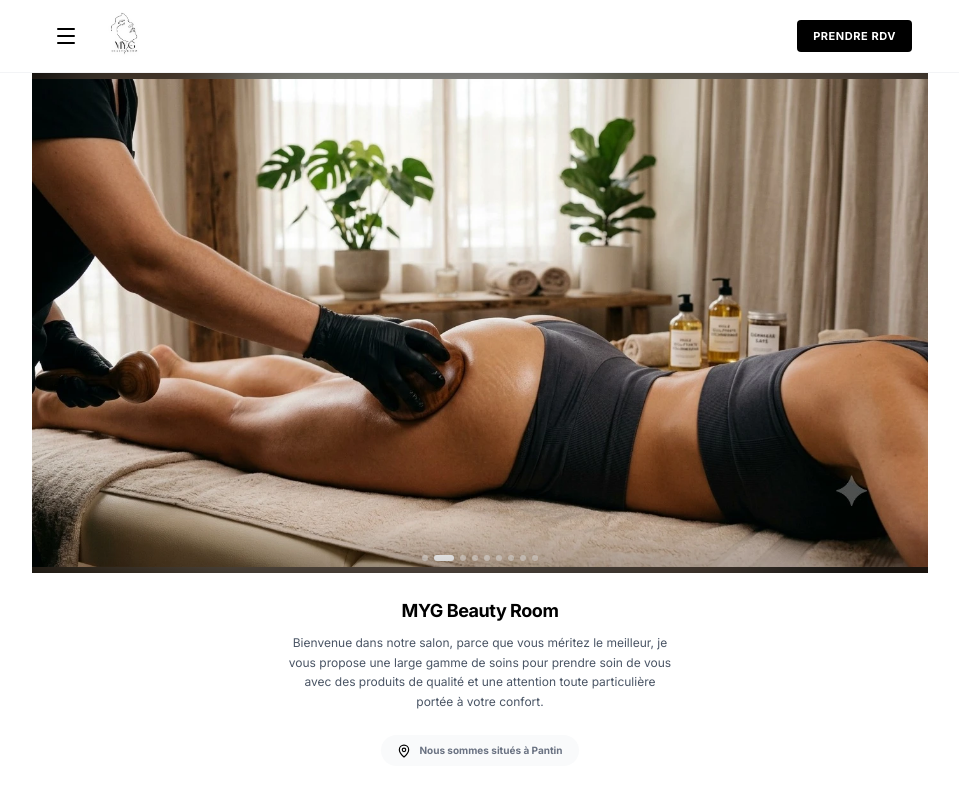
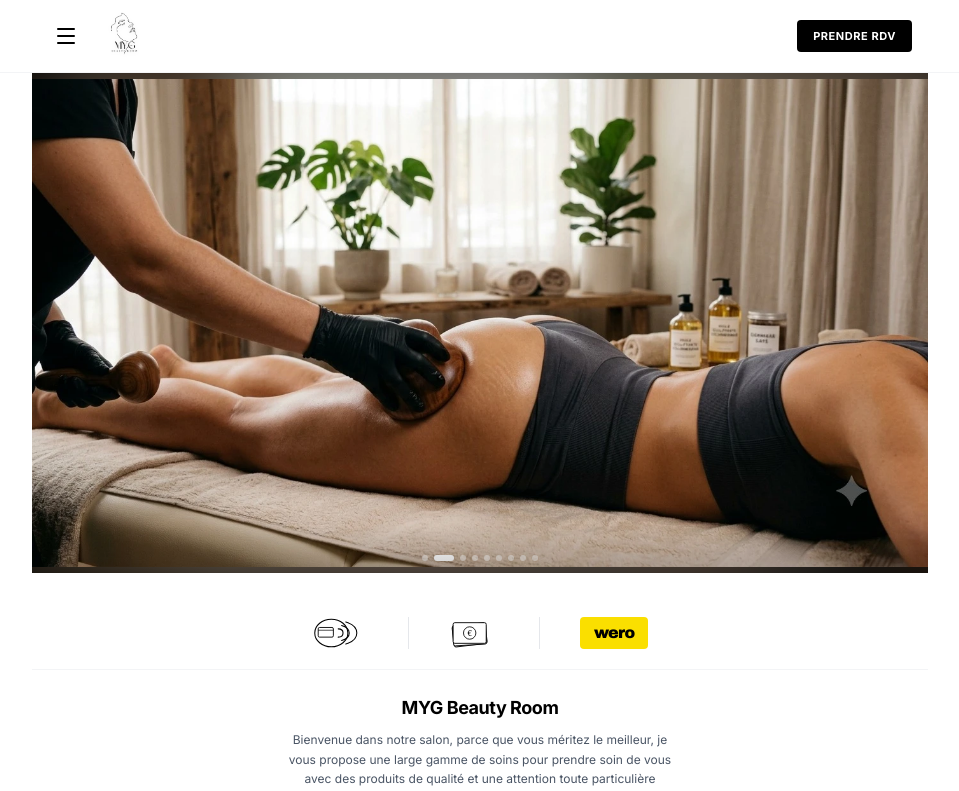
Before and after one commit to mariemicheleagbogba-byte/MYG, a React (Vite) app: page / in a window 1280 px wide. Shown: the top 791 px of the page, without its empty margins (160-1119 px from the left). Built offline with nearby package versions, Linux system fonts and the light colour scheme.

Commit message:
Add payment methods bar between carousel and title

```diff
--- a/src/components/WelcomeSection.tsx
+++ b/src/components/WelcomeSection.tsx
@@ -108,6 +108,41 @@ export default function WelcomeSection() {
 
         {/* Subtle gradient bottom fade */}
         <div className="absolute bottom-0 left-0 right-0 h-12 bg-gradient-to-t from-black/20 to-transparent pointer-events-none" />
+      </div>
+
+      {/* Barre moyens de paiement */}
+      <div className="w-full py-4 px-6 bg-white border-b border-gray-100 flex items-center justify-center gap-6 sm:gap-10 mb-6">
+        {/* Paiement sans contact */}
+        <svg viewBox="0 0 82 58" fill="none" xmlns="http://www.w3.org/2000/svg" className="h-10 w-auto">
+          <ellipse cx="28" cy="29" rx="24" ry="20" stroke="black" strokeWidth="1.5" fill="none"/>
+          <rect x="9" y="21" width="22" height="14" rx="2" stroke="black" strokeWidth="1.3" fill="none"/>
+          <line x1="9" y1="25" x2="31" y2="25" stroke="black" strokeWidth="1"/>
+          <path d="M38 23 C42 23 45 25.5 45 29 C45 32.5 42 35 38 35" stroke="black" strokeWidth="1.5" fill="none" strokeLinecap="round"/>
+          <path d="M43 18 C50 20 54 24 54 29 C54 34 50 38 43 40" stroke="black" strokeWidth="1.5" fill="none" strokeLinecap="round"/>
+          <path d="M49 13 C59 16 65 22 65 29 C65 36 59 42 49 45" stroke="black" strokeWidth="1.5" fill="none" strokeLinecap="round"/>
+        </svg>
+
+        <div className="w-px h-8 bg-gray-200 flex-shrink-0" />
+
+        {/* Espèces */}
+        <svg viewBox="0 0 72 58" fill="none" xmlns="http://www.w3.org/2000/svg" className="h-10 w-auto">
+          <g transform="rotate(-7 36 32)">
+            <rect x="6" y="16" width="48" height="30" rx="2.5" stroke="black" strokeWidth="1.3" fill="white"/>
+          </g>
+          <g transform="rotate(-3.5 36 32)">
+            <rect x="6" y="16" width="48" height="30" rx="2.5" stroke="black" strokeWidth="1.3" fill="white"/>
+          </g>
+          <rect x="6" y="14" width="48" height="30" rx="2.5" stroke="black" strokeWidth="1.3" fill="white"/>
+          <circle cx="30" cy="29" r="9" stroke="black" strokeWidth="1.2" fill="none"/>
+          <text x="30" y="33.5" textAnchor="middle" fontSize="12" fill="black" fontFamily="Georgia, serif">€</text>
+        </svg>
+
+        <div className="w-px h-8 bg-gray-200 flex-shrink-0" />
+
+        {/* Wero */}
+        <div className="bg-[#FADF00] px-3.5 py-2 rounded-sm flex items-center">
+          <span className="text-black font-black text-base tracking-tighter leading-none" style={{ fontFamily: '"Arial Black", "Helvetica Neue", sans-serif' }}>wero</span>
+        </div>
       </div>
 
       <div className="px-6 max-w-md">
```
